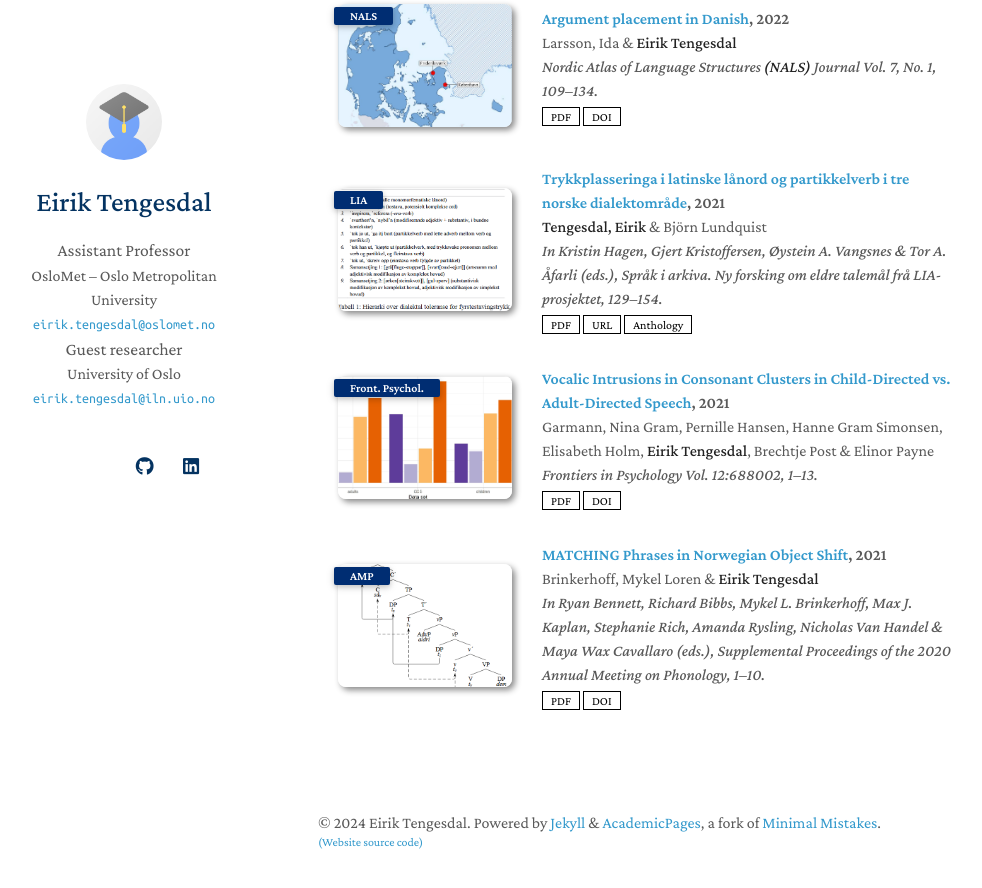
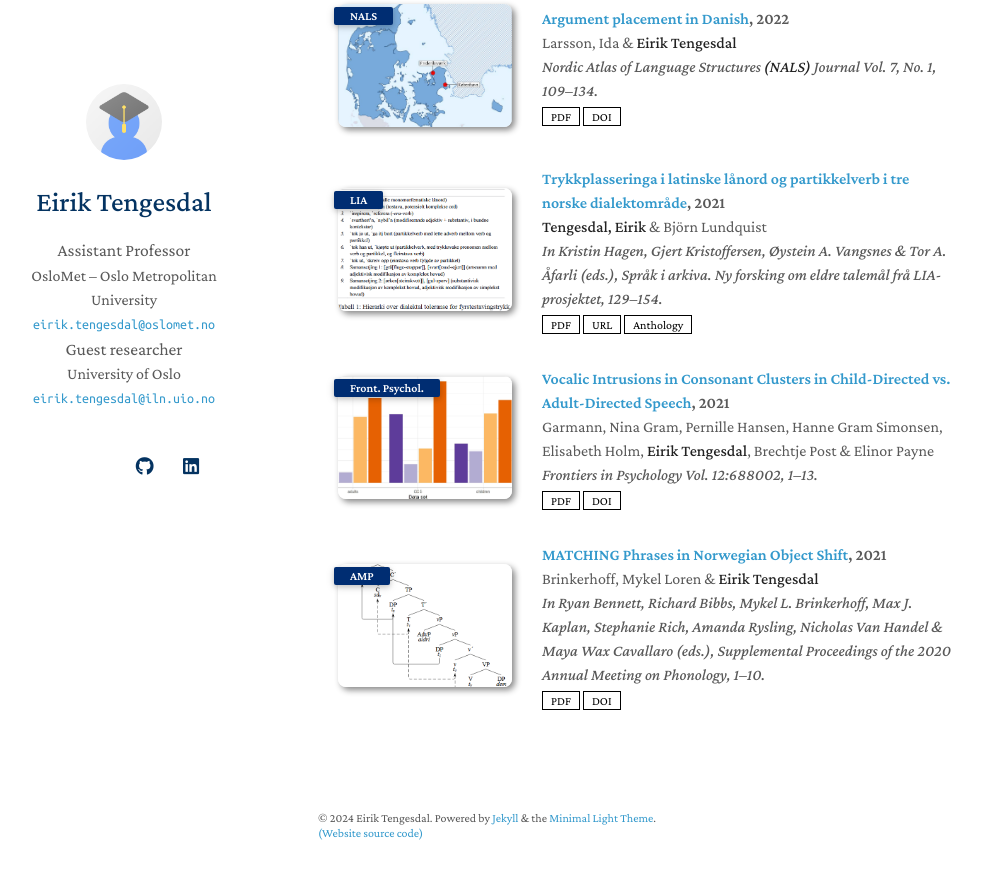
Before and after one commit to EirikTengesdal/eiriktengesdal.no-old, a Jekyll site: the page built from index.md, in a window 1280 px wide and 900 px high, scrolled down 506 px. Shown: the top 888 px of the window, without its empty margins (152-1134 px from the left). Built offline with Jekyll 4.4.1, drawn with Linux system fonts in a browser that asks for light colours; nearby versions of some CDN libraries; a style sheet for code colours, icons or effects is not loaded; our own code applies the rules of GitHub Pages for plain Markdown files.

Commit message:
Update homepage.html

```diff
--- a/_layouts/homepage.html
+++ b/_layouts/homepage.html
@@ -123,10 +123,10 @@
       <br>
 
       {% if site.footnote %}
-        <br>
-      <div class="page__footer-copyright">&copy; {{ site.time | date: '%Y' }} {{ site.name | default: site.title }}. {{ site.data.ui-text[site.locale].powered_by | default: "Powered by" }} <a href="http://jekyllrb.com" rel="nofollow">Jekyll</a> &amp; <a href="https://github.com/academicpages/academicpages.github.io">AcademicPages</a>, a fork of <a href="https://mademistakes.com/work/minimal-mistakes-jekyll-theme/" rel="nofollow">Minimal Mistakes</a>.</div>
+      <br>
       <div style="font: 12px/1.2 Crimson Pro, serif">
-        <a href="{{ site.footnote_link }}" rel="noopener">{{ site.footnote }}</a>
+      <div class="page__footer-copyright">&copy; {{ site.time | date: '%Y' }} {{ site.name | default: site.title }}. {{ site.data.ui-text[site.locale].powered_by | default: "Powered by" }} <a href="http://jekyllrb.com" rel="nofollow">Jekyll</a> &amp; the <a href="https://github.com/yaoyao-liu/minimal-light">Minimal Light Theme</a>.</div>
+      <a href="{{ site.footnote_link }}" rel="noopener">{{ site.footnote }}</a>
       </div>
       {% endif %}
 
```
